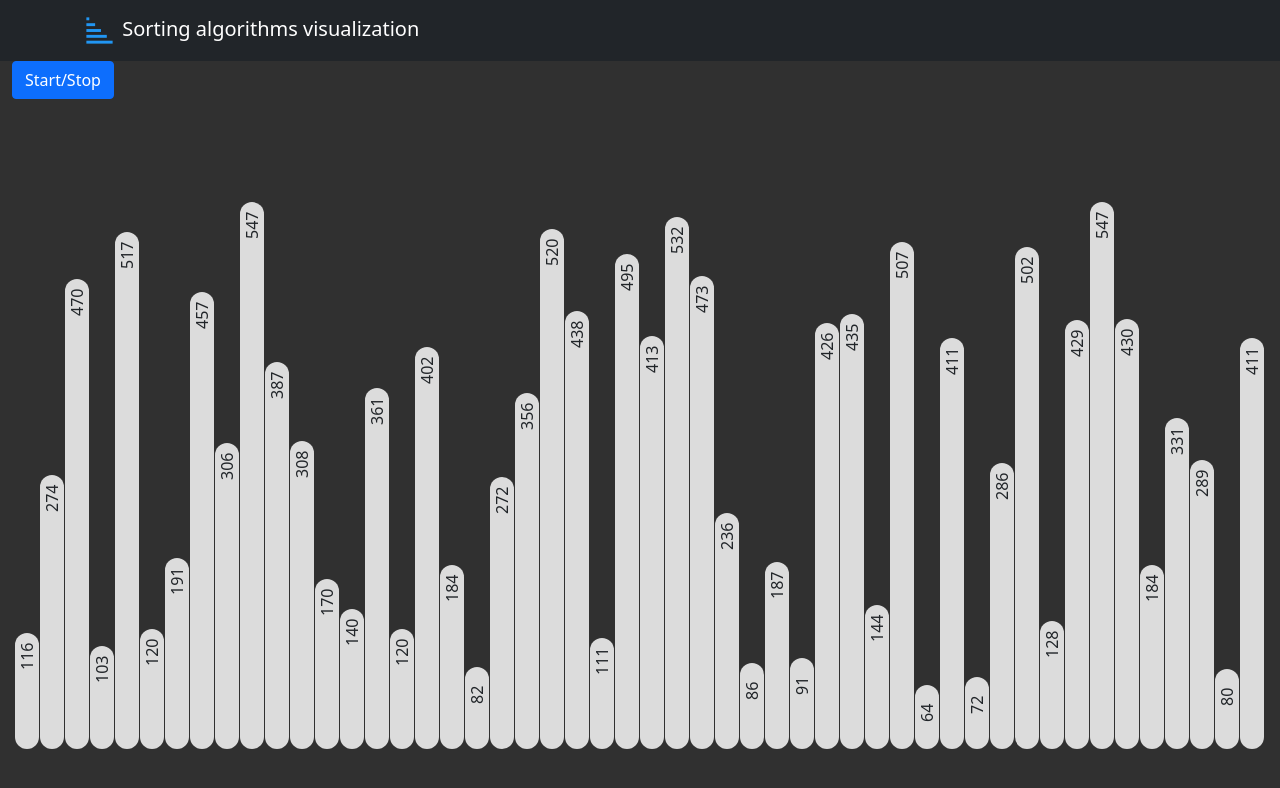
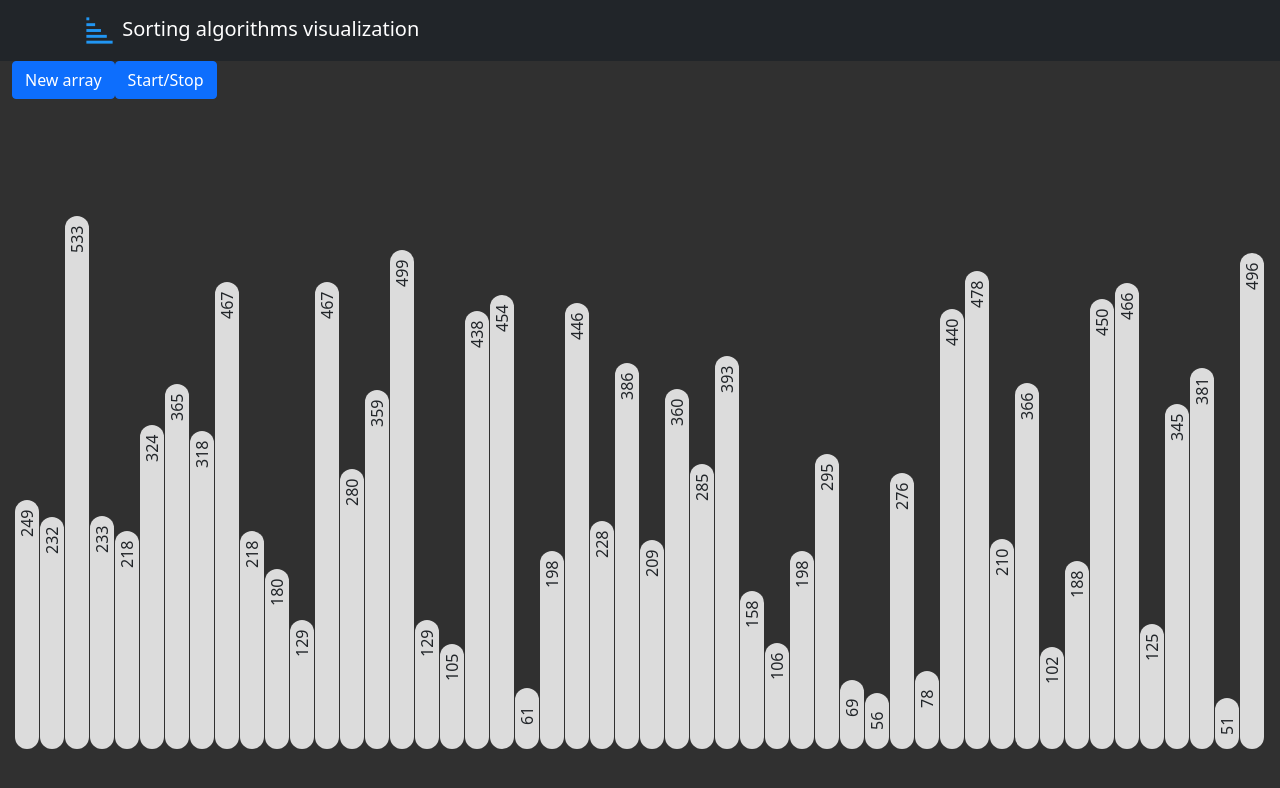
Before and after one commit to jdro10/sorting-algorithms-visualizer, a React (Create React App) app in the folder sorting-algorithms-visualizer/: page / in a window 1280 px wide. Shown: the top 788 px of the page. Built offline with nearby package versions, Linux system fonts and the light colour scheme.

Commit message:
code refactor

```diff
--- a/sorting-algorithms-visualizer/src/components/SortingVisualizer/SortingVisualizer.js
+++ b/sorting-algorithms-visualizer/src/components/SortingVisualizer/SortingVisualizer.js
@@ -5,50 +5,61 @@ import Container from "react-bootstrap/Container";
 import Button from "react-bootstrap/Button";
 import { bubbleSort } from "../../algorithms/BubbleSort";
 
-const arrayToSort = randomArray();
-const steps = bubbleSortAlgorithm();
-const colorSteps = steps[1];
-const sortingSteps = steps[0];
-
-function randomArray() {
-  return [...Array(50)].map((_) => 50 + Math.ceil(Math.random() * 500));
-}
-
-function bubbleSortAlgorithm() {
-  return bubbleSort(arrayToSort);
-}
-
 const SortingVisualizer = () => {
   const currentIndex = useRef(0);
-  const [render, setRender] = useState(false);
-  const [array, setArray] = useState([]);
+  const [steps, setSteps] = useState({ sortingSteps: [], colorSteps: [] });
 
   useEffect(() => {
-    if (!render && currentIndex.current === 0) {
-      setArray(sortingSteps[0]);
-    }
+    setSteps({
+      sortingSteps: generateRandomArray(),
+      colorSteps: Array(steps.sortingSteps.length).fill("#DCDCDC"),
+    });
+  }, [steps.sortingSteps.length]);
 
-    if (render) {
-      setTimeout(() => {
-        setArray(sortingSteps[currentIndex.current]);
-      }, 500);
+  const generateRandomArray = () => {
+    return [...Array(50)].map((_) => 50 + Math.ceil(Math.random() * 500));
+  };
 
-      if (currentIndex.current + 1 < sortingSteps.length) {
+  const bubbleSortAnimation = async () => {
+    const bubbleSortData = bubbleSort(steps.sortingSteps);
+    const sorting = bubbleSortData[0];
+    const color = bubbleSortData[1];
+
+    setSteps({
+      sortingSteps: sorting[0],
+      colorSteps: color[0],
+    });
+
+    for (let i = 1; i <= sorting.length; i++) {
+      setSteps({
+        sortingSteps: sorting[currentIndex.current],
+        colorSteps: color[currentIndex.current],
+      });
+
+      await new Promise((resolve) => setTimeout(resolve, 5));
+
+      if (currentIndex.current + 1 < sorting.length) {
         currentIndex.current++;
       }
     }
-  }, [render, array]);
+  };
 
   return (
     <Container fluid>
-      <Button onClick={() => setRender(!render)}>Start/Stop</Button>
+      <Button
+        onClick={() =>
+          setSteps({
+            sortingSteps: generateRandomArray(),
+            colorSteps: Array(steps.sortingSteps.length).fill("#DCDCDC"),
+          })
+        }
+      >
+        New array
+      </Button>
+      <Button onClick={() => bubbleSortAnimation()}>Start/Stop</Button>
       <Row className="justify-content-center">
-        {array.map((element, index) => (
-          <Bar
-            key={index}
-            height={element}
-            color={colorSteps[currentIndex.current][index]}
-          />
+        {steps.sortingSteps.map((element, index) => (
+          <Bar key={index} height={element} color={steps.colorSteps[index]} />
         ))}
       </Row>
     </Container>
```
